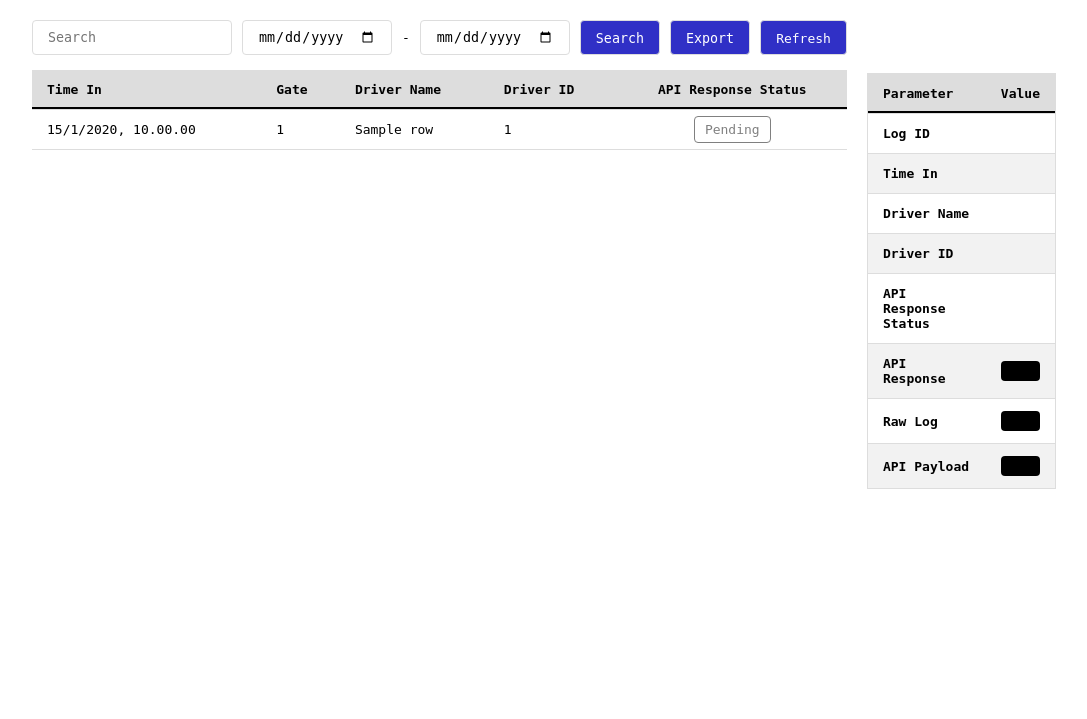
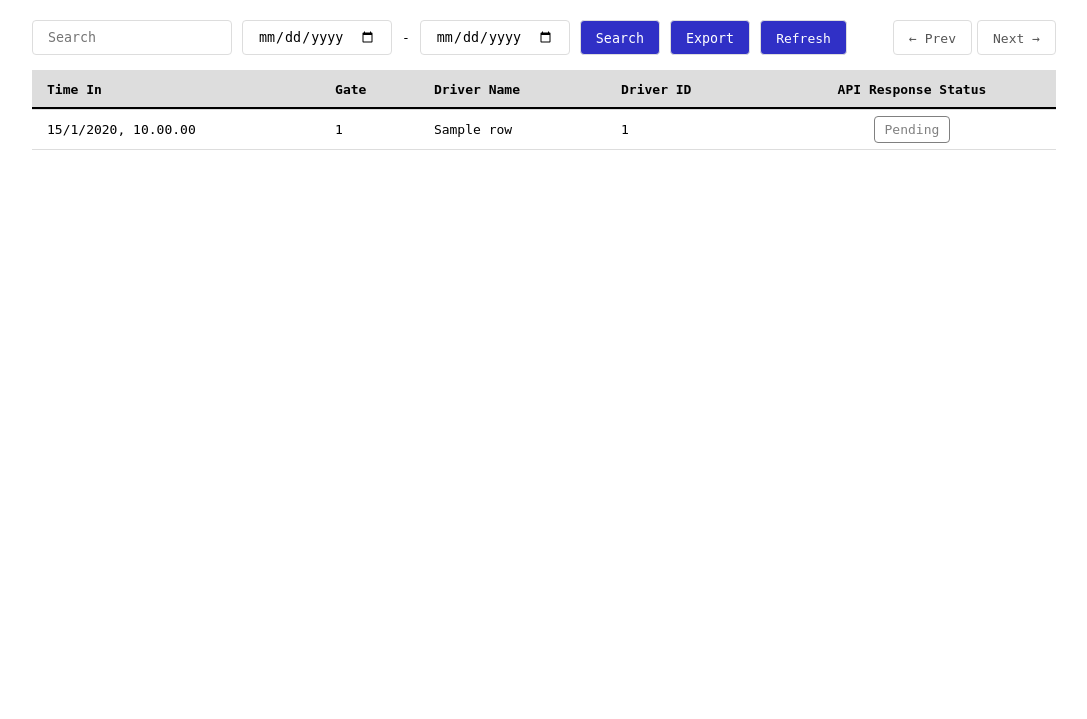
Before and after one commit to udibagas/pelindo-zkteco, a Node project: template views/logs.ejs in a window 1280 px wide. Shown: the part 60-779 px from the top of the page, without its empty margins (96-1183 px from the left). Run offline with Node 20 templates, Linux system fonts and the light colour scheme; the template is opened without the code that fills it: most values are stand-ins (such as "Sample title", 1, 10 or a date in 2020).

Commit message:
benerin style

```diff
--- a/views/logs.ejs
+++ b/views/logs.ejs
@@ -7,10 +7,6 @@
     <link rel="stylesheet" href="/style.css" />
 
     <style>
-      .detail {
-        height: calc(100vh - 100px);
-      }
-
       .status {
         border: 1px solid;
         padding: 5px 10px;
@@ -55,12 +51,12 @@
     <%- include('_nav' , { page: '/logs'}) %>
 
     <div class="container-fluid">
-      <div style="display: flex; gap: 20px; align-items: flex-start;">
         <div style="flex-grow: 1; display: flex; flex-direction: column; gap: 15px;">
           <% if (err) { %>
            <div class="error"><%= err.message %></div>
           <% } %>
 
+          <div style="display: flex; justify-content: space-between; align-items: center;">
             <form style="display: flex; gap: 10px; align-items: center;">
               <input type="text" name="keyword" placeholder="Search" value="<%= keyword %>"  />
               <input type="date" name="from" value="<%= from?.split(' ')[0] %>" />
@@ -72,6 +68,14 @@
               <button class="btn btn-primary" name="action" value="export">Export</button>
               <a class="btn btn-primary" href="/logs">Refresh</a>
             </form>
+
+            <div style="display: flex; gap: 5px">
+              <a class="btn" href="?page=1">&larr; Prev</a>
+              <a class="btn" href="?page=2">Next &rarr;</a>
+            </div>
+          </div>
+
+
 
           <div style="max-height: calc(100vh - 160px); overflow-y: auto;">
             <table class="striped-table">
@@ -104,8 +108,13 @@
           </div>
         </div>
 
-        <div id="detail" class="detail">
-          <table class="striped-table" style="margin-top: 53px; border: 1px solid #ddd;">
+        <dialog id="my-dialog">
+        <div class="dialog-header">
+          <div> API Log Detail </div>
+          <button class="btn btn-circle" commandfor="my-dialog" command="close">X</button>
+        </div>
+        <div class="dialog-body">
+          <table class="striped-table">
             <thead>
               <tr>
                 <th style="width: 200px">Parameter</th>
@@ -154,7 +163,9 @@
             </tbody>
           </table>
         </div>
-      </div>
+      </dialog>
+
+
     </div>
 
     <script>
@@ -181,6 +192,9 @@
             responseStatusEl.innerHTML = data.response_status;
             rawLogEl.innerHTML = JSON.stringify(data.raw_log, null, 2);
             apiPayloadEl.innerHTML = JSON.stringify(data.api_payload, null, 2);
+
+            const dialog = document.querySelector('dialog');
+            dialog.showModal();
           } catch (error) {
             console.error(error.message);
           }
--- a/views/transactions.ejs
+++ b/views/transactions.ejs
@@ -30,7 +30,6 @@
     <%- include('_nav' , { page: '/transactions'}) %>
 
     <div class="container-fluid">
-      <div style="display: flex; gap: 20px; align-items: flex-start;">
       <div style="flex-grow: 1; display: flex; flex-direction: column; gap: 15px;">
         <% if (err) { %>
           <div class="error"><%= err.message %></div>
@@ -91,7 +90,6 @@
         </div>
       </dialog>
     </div>
-    </div>
 
     <script>
       async function showDetail(id) {
```
Lines whose indentation alone changed are shown as unchanged.
